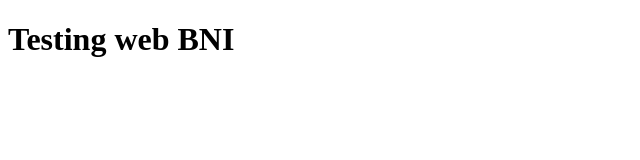
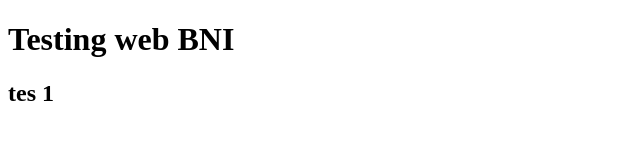
Before and after one commit to mraihanur/bnicicd2, a plain HTML site: page index.html in a window 1280 px wide. Shown: the full height of the page, 0-640 px from the left. Drawn offline with Linux system fonts and the light colour scheme.

Commit message:
add html 2

```diff
--- a/index.html
+++ b/index.html
@@ -3,6 +3,7 @@
     <head>
         <body>
             <h1>Testing web BNI</h1>
+            <h2>tes 1</h2>
         </body>
     </head>
 </html>
```
